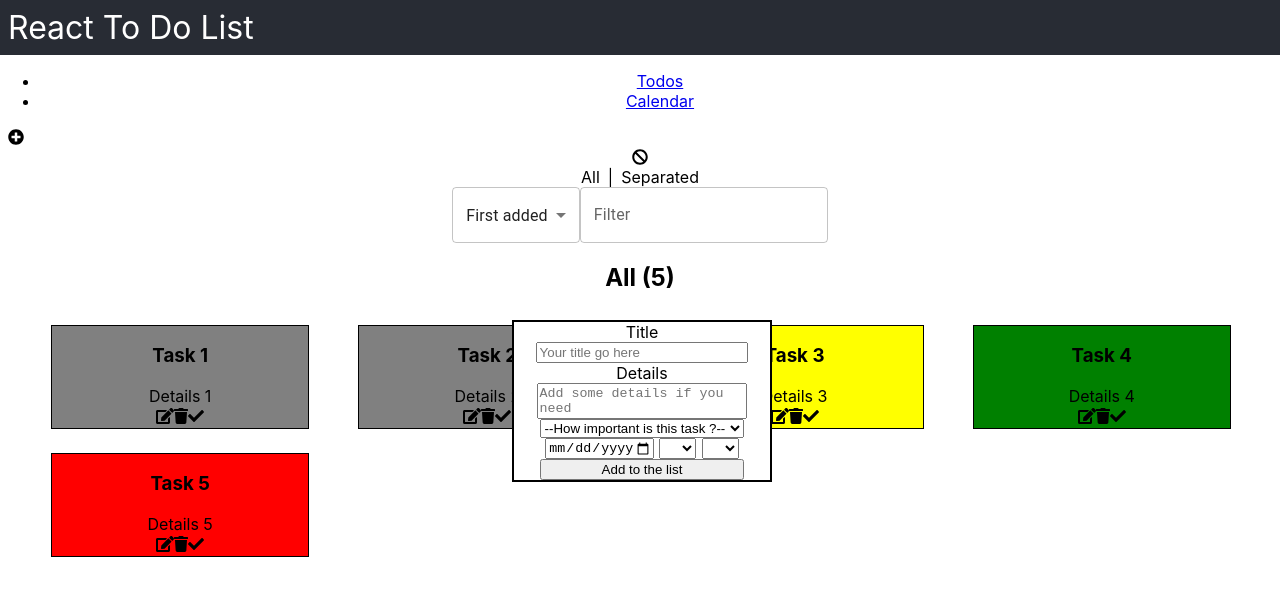
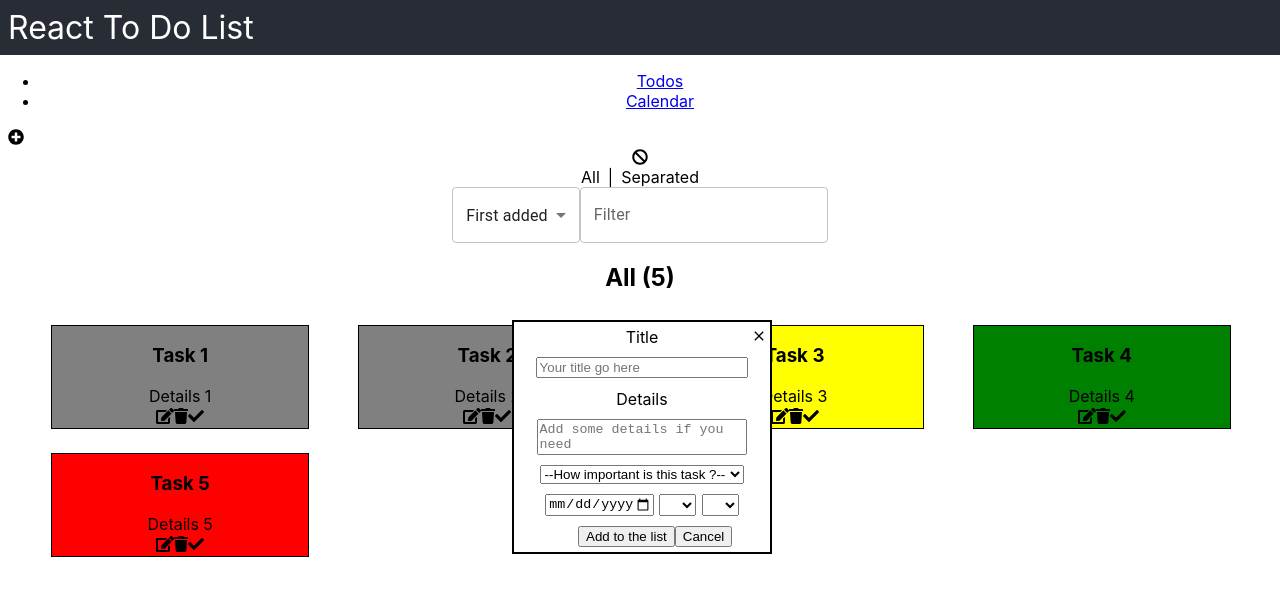
Before and after one commit to Skyrlon/react-todo-list, a React (Create React App) app: page / in a window 1280 px wide. Both pictures are taken after a click on the element 16 px from the left and 137 px from the top of the page. Shown: the top 596 px of the page. Built offline with nearby package versions, Linux system fonts and the light colour scheme.

Commit message:
Add buttons to close todo form

```diff
--- a/package.json
+++ b/package.json
@@ -8,6 +8,7 @@
     "@fortawesome/fontawesome-svg-core": "^1.2.35",
     "@fortawesome/free-solid-svg-icons": "^5.15.3",
     "@fortawesome/react-fontawesome": "^0.1.14",
+    "@mui/icons-material": "^5.10.3",
     "@mui/material": "^5.2.2",
     "@mui/styled-engine-sc": "^5.1.0",
     "@testing-library/jest-dom": "^5.11.4",
--- a/src/components/TodoForm.jsx
+++ b/src/components/TodoForm.jsx
@@ -3,6 +3,7 @@ import PropTypes from "prop-types";
 import { useState } from "react";
 import { ClickAwayListener } from "@mui/material";
 import handleOneDigitNumber from "../utils/handleOneDigitNumber";
+import CloseIcon from "@mui/icons-material/Close";
 
 const StyledTodoForm = styled.form`
   z-index: 100;
@@ -18,7 +19,18 @@ const StyledTodoForm = styled.form`
   width: 20%;
   & > * {
     width: 80%;
+    margin-top: 2%;
+    margin-bottom: 2%;
   }
+
+  & .close-icon {
+    position: absolute;
+    margin: 0;
+    top: 1%;
+    right: 1%;
+    width: 1rem;
+  }
+
   & textarea {
     resize: none;
   }
@@ -30,15 +42,16 @@ const StyledTodoForm = styled.form`
     flex-direction: row;
     justify-content: space-evenly;
   }
+
+  & .buttons {
+    display: flex;
+    flex-direction: row;
+    justify-content: space-around;
+    width: 50%;
+  }
 `;
 
-const TodoForm = ({
-  onAdd,
-  onEdit,
-  isEditingTodo,
-  todoToEdit,
-  clickedAway,
-}) => {
+const TodoForm = ({ onAdd, onEdit, isEditingTodo, todoToEdit, closeForm }) => {
   const [title, setTitle] = useState(isEditingTodo ? todoToEdit.title : "");
   const [details, setDetails] = useState(
     isEditingTodo ? todoToEdit.details : ""
@@ -110,8 +123,9 @@ const TodoForm = ({
   };
 
   return (
-    <ClickAwayListener onClickAway={clickedAway}>
+    <ClickAwayListener onClickAway={closeForm}>
       <StyledTodoForm className="add-form" onSubmit={onSubmit}>
+        <CloseIcon className="close-icon" onClick={closeForm} />
         <label htmlFor="title">Title</label>
         <input
           type="text"
@@ -185,10 +199,13 @@ const TodoForm = ({
             />
           </>
         )}
-        <input
-          type="submit"
-          value={isEditingTodo ? "Edit Todo" : "Add to the list"}
-        />
+        <div className="buttons">
+          <input
+            type="submit"
+            value={isEditingTodo ? "Edit Todo" : "Add to the list"}
+          />
+          <button onClick={closeForm}>Cancel</button>
+        </div>
       </StyledTodoForm>
     </ClickAwayListener>
   );
@@ -199,7 +216,7 @@ TodoForm.propTypes = {
   onEdit: PropTypes.func,
   isEditingTodo: PropTypes.bool,
   todoToEdit: PropTypes.object,
-  clickedAway: PropTypes.func,
+  closeForm: PropTypes.func,
 };
 
 export default TodoForm;
--- a/src/pages/TodosPage.jsx
+++ b/src/pages/TodosPage.jsx
@@ -233,7 +233,7 @@ const TodosPage = ({ todos, modifyTodos }) => {
           onEdit={handleEditTodo}
           isEditingTodo={editingTodo}
           todoToEdit={todoToEdit}
-          clickedAway={closeForm}
+          closeForm={closeForm}
         />
       )}
 
```
Also changed, not shown: 1 other file (tests, documents, lock files or other folders).
